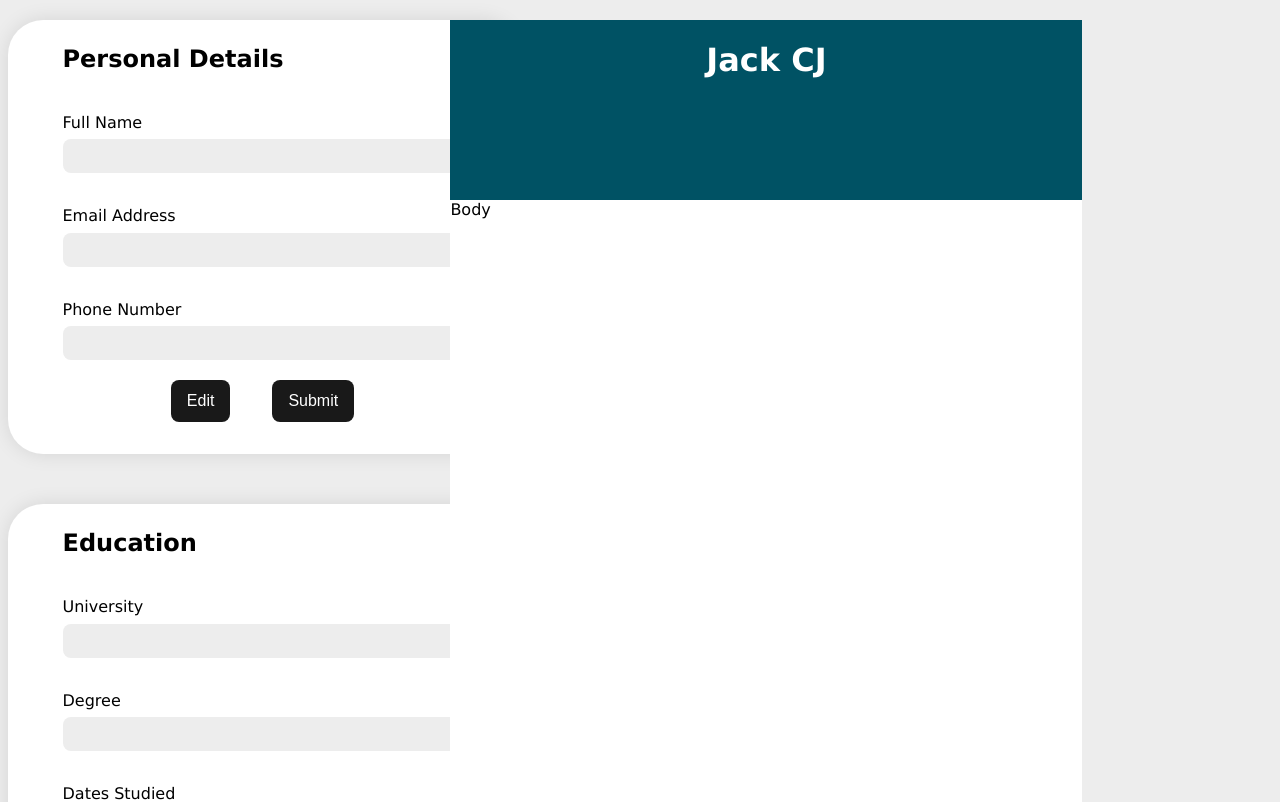
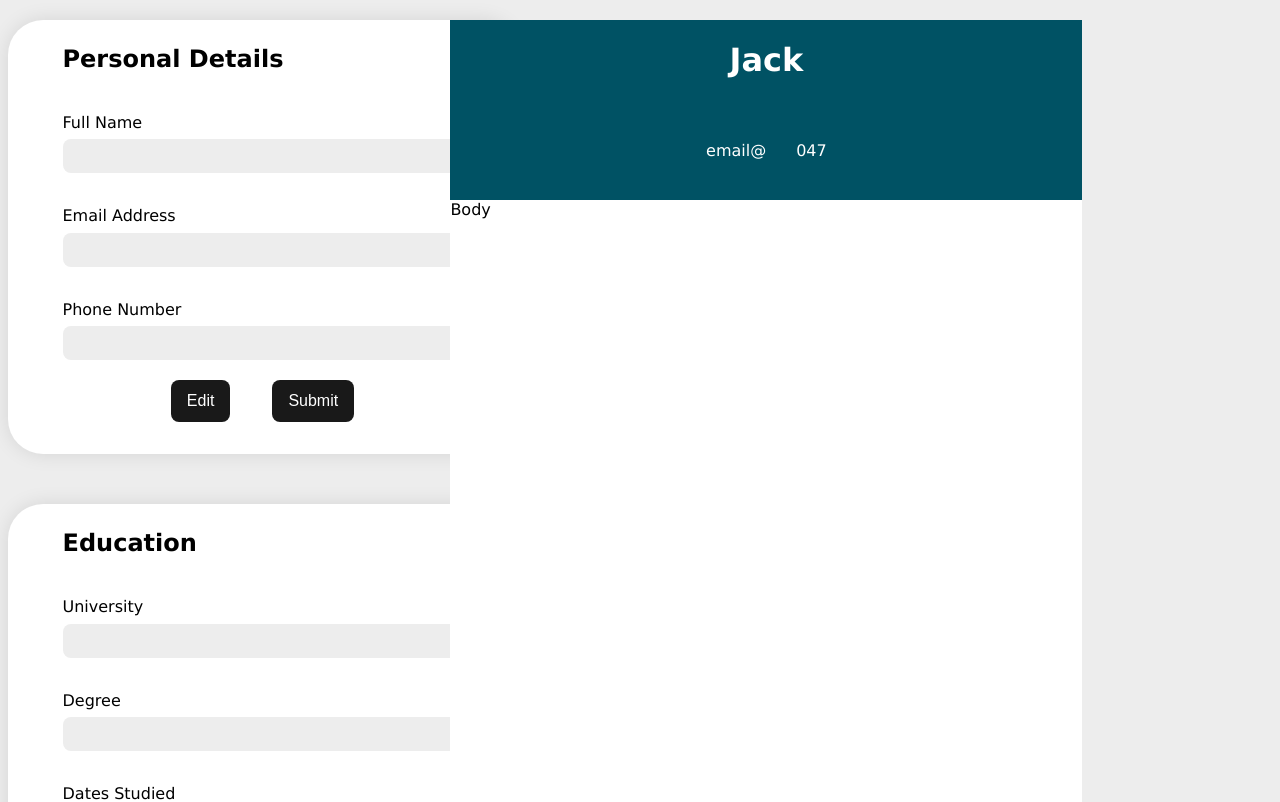
Before and after one commit to jackcasstlesjones/cv-app, a React (Vite) app: page / in a window 1280 px wide. Shown: the top 802 px of the page. Built offline with nearby package versions, Linux system fonts and the light colour scheme.

Commit message:
add object syntax for personal details

```diff
--- a/src/App.jsx
+++ b/src/App.jsx
@@ -6,23 +6,23 @@ import DisplayCV from "./components/cv-display/cv-display";
 import Sidebar from "./components/sidebar/sidebar";
 
 function App() {
-  const [nameValue, setNameValue] = useState("Jack CJ");
-  const [emailvalue, setEmailValue] = useState("jackcasstles@gmail.com");
-  const [phoneValue, setPhoneValue] = useState("0493673312");
+  const [personalDetailsData, setPersonalDetailsData] = useState({
+    fullName: "Jack",
+    email: "email@",
+    phone: "047",
+  });
 
-  const setNameContent = (newName) => {
-    setNameValue(newName);
-  };
-
-  const setEmailContent = (newEmail) => {
-    setEmailValue(newEmail);
+  const handlePersonalChange = (fieldName, value) => {
+    setPersonalDetailsData(() => ({
+      [fieldName]: value,
+    }));
   };
 
   return (
     <>
       <div className="big-container">
-        <Sidebar setNameContent={setNameContent} />
-        <DisplayCV nameContent={nameValue} />
+        <Sidebar setNameContent={handlePersonalChange} />
+        <DisplayCV personalDetailsContent={personalDetailsData} />
       </div>
     </>
   );
--- a/src/components/cv-display/cv-display.jsx
+++ b/src/components/cv-display/cv-display.jsx
@@ -1,14 +1,15 @@
 import "./cv-display.css";
 
-export default function DisplayCV({ nameContent }) {
+export default function DisplayCV({ personalDetailsContent }) {
+  const { fullName, email, phone } = personalDetailsContent;
   return (
     <>
       <div className="cv-container">
         <div className="cv-header">
-          <h1>{nameContent}</h1>
+          <h1>{fullName}</h1>
           <div className="email-phone-container">
-            <p className="email-address"></p>
-            <p className="phone-number"></p>
+            <p className="email-address">{email}</p>
+            <p className="phone-number">{phone}</p>
           </div>
         </div>
         <div className="cv-body">Body</div>
```
